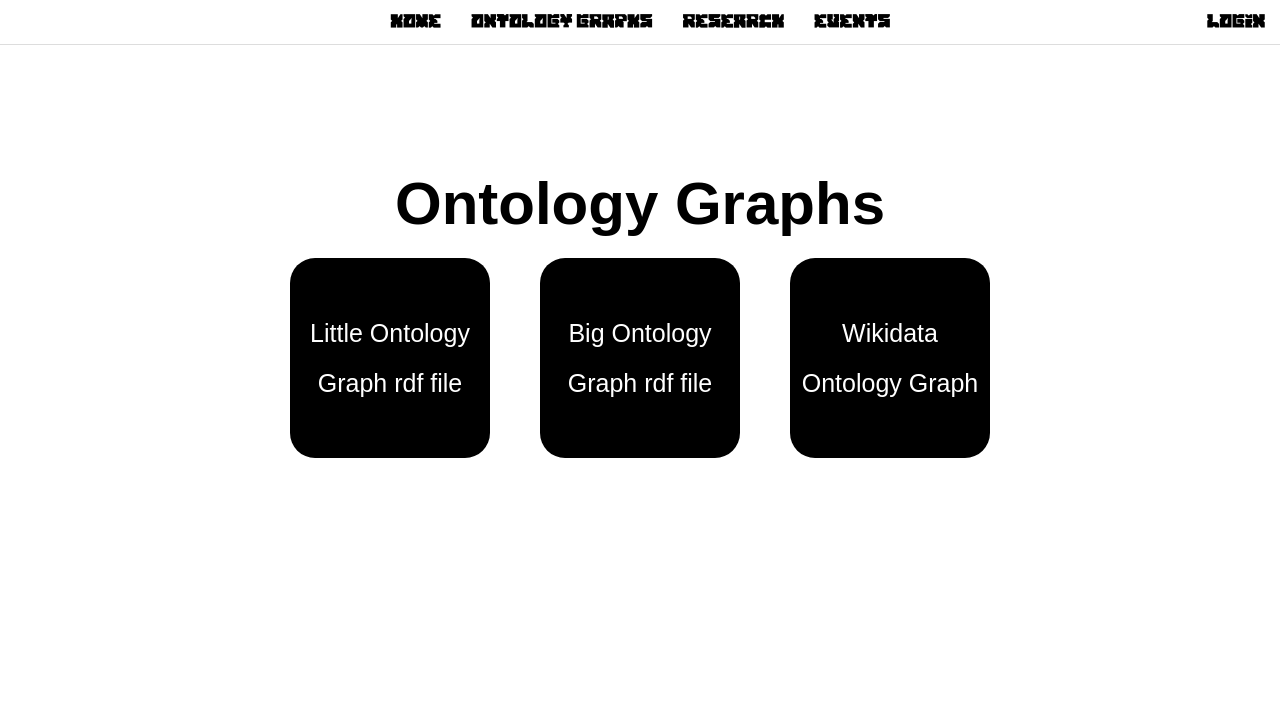
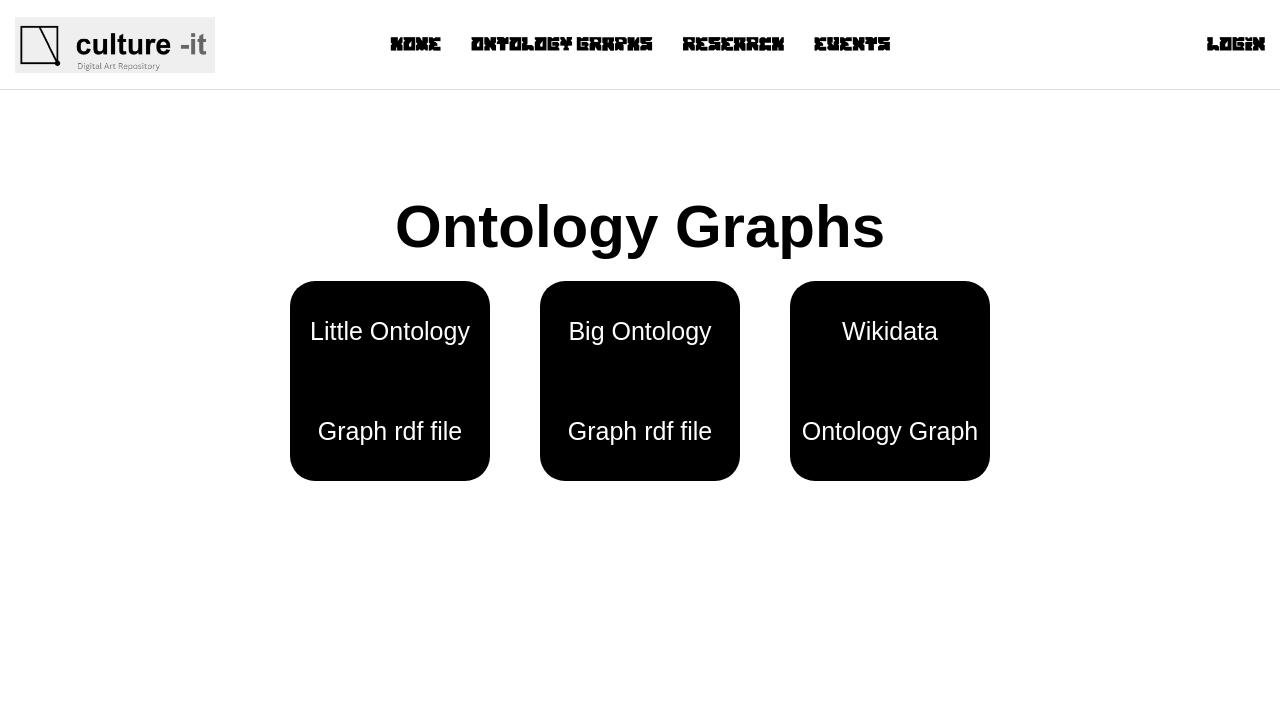
Before and after one commit to Martin-JMP/Engineering_School_Semantic_Web_Culture-it.art, a PHP site: page /Test-artworks8OBJECT-USERS/Ontology/Ontology.html in a window 1280 px wide. Shown: the top 721 px of the page. Run offline with PHP 8.4, Linux system fonts and the light colour scheme.

Commit message:
Update multiple HTML files and add new logo
- Modified various HTML files for Culture-it project
- Added new logo file (Logo.jfif)

```diff
--- a/Culture-it/Add_Post/Add_Post.html
+++ b/Culture-it/Add_Post/Add_Post.html
@@ -13,6 +13,7 @@
 
 <body>
     <div class="navbar">
+        <img src="../Ressources/Logo.jfif" alt="logo Culture-It" style="width: 200px; position: fixed; z-index: 7;" />
         <div class="center-nav">
             <a href="../index.html" class="nav-link" data-name="Text1">Home</a>
             <a href="../Ontology/Ontology.html" class="nav-link" data-name="Text2">Ontology Graphs</a>
--- a/Culture-it/CGU/GCU.html
+++ b/Culture-it/CGU/GCU.html
@@ -14,6 +14,7 @@
 <body>
     <!-- Header section -->
     <div class="navbar">
+        <img src="../Ressources/Logo.jfif" alt="logo Culture-It" style="width: 200px; position: fixed; z-index: 7;" />
         <div class="center-nav">
             <a href="../index.html" class="nav-link" data-name="Text1">Home</a>
             <a href="../Ontology/Ontology.html" class="nav-link" data-name="Text2">Ontology Graphs</a>
@@ -21,7 +22,7 @@
             <a href="../Events/Events.html" class="nav-link" data-name="Text4">Events</a>
         </div>
         <div class="right-nav" id="user-section">
-            <a href="../User/Login/L0gin.html" class="nav-link" data-name="login">Login</a>
+            <a href="../User/Login/Login.html" class="nav-link" data-name="login">Login</a>
         </div>
     </div>
 
--- a/Culture-it/Events/Events.html
+++ b/Culture-it/Events/Events.html
@@ -93,6 +93,7 @@
 <body>
     <!-- Header section -->
     <div class="navbar">
+        <img src="../Ressources/Logo.jfif" alt="logo Culture-It" style="width: 200px; position: fixed; z-index: 7;" />
         <div class="center-nav">
             <a href="../index.html" class="nav-link" data-name="Text1">Home</a>
             <a href="../Ontology/Ontology.html" class="nav-link" data-name="Text2">Ontology Graphs</a>
@@ -100,7 +101,7 @@
             <a href="../Events/Events.html" class="nav-link" data-name="Text4">Events</a>
         </div>
         <div class="right-nav" id="user-section">
-            <a href="../User/Login/L0gin.html" class="nav-link" data-name="login">Login</a>
+            <a href="../User/Login/Login.html" class="nav-link" data-name="login">Login</a>
         </div>
     </div>
 
--- a/Culture-it/Explore/explore.html
+++ b/Culture-it/Explore/explore.html
@@ -13,6 +13,7 @@
 
 <body>
     <div class="navbar">
+        <img src="../Ressources/Logo.jfif" alt="logo Culture-It" style="width: 200px; position: fixed; z-index: 7;" />
         <div class="center-nav">
             <a href="../index.html" class="nav-link" data-name="Text1">Home</a>
             <a href="../Ontology/Ontology.html" class="nav-link" data-name="Text2">Ontology Graphs</a>
--- a/Culture-it/FAQ/FAQ.html
+++ b/Culture-it/FAQ/FAQ.html
@@ -69,6 +69,7 @@
 <body>
     <!-- Header section -->
     <div class="navbar">
+        <img src="../Ressources/Logo.jfif" alt="logo Culture-It" style="width: 200px; position: fixed; z-index: 7;" />
         <div class="center-nav">
             <a href="../index.html" class="nav-link" data-name="Text1">Home</a>
             <a href="../Ontology/Ontology.html" class="nav-link" data-name="Text2">Ontology Graphs</a>
@@ -76,7 +77,7 @@
             <a href="../Events/Events.html" class="nav-link" data-name="Text4">Events</a>
         </div>
         <div class="right-nav" id="user-section">
-            <a href="../User/Login/L0gin.html" class="nav-link" data-name="login">Login</a>
+            <a href="../User/Login/Login.html" class="nav-link" data-name="login">Login</a>
         </div>
     </div>
 
--- a/Culture-it/Ontology/Design/Ontology.css
+++ b/Culture-it/Ontology/Design/Ontology.css
@@ -24,7 +24,7 @@
     height: 200px;
     cursor: pointer;
     text-align: center;
-    line-height: 50px;
+    line-height: 100px;
     font-size: 25px;
 }
 
--- a/Culture-it/Ontology/Ontology.html
+++ b/Culture-it/Ontology/Ontology.html
@@ -17,6 +17,7 @@
         <button class="back-button" onclick="showMenu()">Back to Ontology Menu</button>
     </div>
     <div class="navbar">
+        <img src="../Ressources/Logo.jfif" alt="logo Culture-It" style="width: 200px; position: fixed; z-index: 7;" />
         <div class="center-nav">
             <a href="../index.html" class="nav-link" data-name="Text1">Home</a>
             <a href="../Ontology/Ontology.html" class="nav-link" data-name="Text2">Ontology Graphs</a>
--- a/Culture-it/Post/Post.html
+++ b/Culture-it/Post/Post.html
@@ -13,6 +13,7 @@
 
 <body>
     <div class="navbar">
+        <img src="../Ressources/Logo.jfif" alt="logo Culture-It" style="width: 200px; position: fixed; z-index: 7;" />
         <div class="center-nav">
             <a href="../index.html" class="nav-link" data-name="Text1">Home</a>
             <a href="../Ontology/Ontology.html" class="nav-link" data-name="Text2">Ontology Graphs</a>
--- a/Culture-it/Ressources/Nav_Bar/Nav_Bar.css
+++ b/Culture-it/Ressources/Nav_Bar/Nav_Bar.css
@@ -40,6 +40,10 @@
     color: black;
     padding: 15px;
     border-bottom: 1px solid #ddd;
+    height: 90px;
+    display: flex;
+    align-items: center;
+    justify-content: flex-start;
 }
 
 .navbar .center-nav {
@@ -48,6 +52,7 @@
     flex-grow: 1;
     position: relative;
     z-index: 5;
+    align-items: center;
 }
 
 .navbar a {
@@ -68,7 +73,6 @@
     position: absolute;
     right: 0px;
     z-index: 10;
-    top: 15px;
 }
 
 /* Media query for screens less than 450px wide */
--- a/Culture-it/User/Login/L0gin.html
+++ b/Culture-it/User/Login/L0gin.html
@@ -11,6 +11,7 @@
 </head>
 <body>
     <div class="navbar">
+        <img src="../../Ressources/Logo.jfif" alt="logo Culture-It" style="width: 200px; position: fixed; z-index: 7;" />
         <div class="center-nav">
             <a href="../../index.html" class="nav-link" data-name="Text1">Home</a>
             <a href="../../Ontology/Ontology.html" class="nav-link" data-name="Text2">Ontology Graphs</a>
--- a/Culture-it/User/Login/Login.html
+++ b/Culture-it/User/Login/Login.html
@@ -11,6 +11,7 @@
 </head>
 <body>
     <div class="navbar">
+        <img src="../../Ressources/Logo.jfif" alt="logo Culture-It" style="width: 200px; position: fixed; z-index: 7;" />
         <div class="center-nav">
             <a href="../../index.html" class="nav-link" data-name="Text1">Home</a>
             <a href="../../Ontology/Ontology.html" class="nav-link" data-name="Text2">Ontology Graphs</a>
--- a/Culture-it/User/Profile/Profile.html
+++ b/Culture-it/User/Profile/Profile.html
@@ -13,6 +13,7 @@
 
 <body class="body-style">
     <div class="navbar">
+        <img src="../../Ressources/Logo.jfif" alt="logo Culture-It" style="width: 200px; position: fixed; z-index: 7;" />
         <div class="center-nav">
             <a href="../../index.html" class="nav-link" data-name="Text1">Home</a>
             <a href="../../Ontology/Ontology.html" class="nav-link" data-name="Text2">Ontology Graphs</a>
--- a/Culture-it/User/Signup/Signup.html
+++ b/Culture-it/User/Signup/Signup.html
@@ -11,6 +11,7 @@
 </head>
 <body>
     <div class="navbar">
+        <img src="../../Ressources/Logo.jfif" alt="logo Culture-It" style="width: 200px; position: fixed; z-index: 7;" />
         <div class="center-nav">
             <a href="../../index.html" class="nav-link" data-name="Text1">Home</a>
             <a href="../../Ontology/Ontology.html" class="nav-link" data-name="Text2">Ontology Graphs</a>
--- a/Culture-it/index.html
+++ b/Culture-it/index.html
@@ -13,6 +13,7 @@
 
 <body>
     <div class="navbar">
+        <img src="./Ressources/Logo.jfif" alt="logo Culture-It" style="width: 200px; position: fixed; z-index: 7;" />
         <div class="center-nav">
             <a href="index.html" class="nav-link" data-name="Text1">Home</a>
             <a href="./Ontology/Ontology.html" class="nav-link" data-name="Text2">Ontology Graphs</a>
```
Also changed, not shown: Culture-it/Ressources/Logo.jfif (added).
